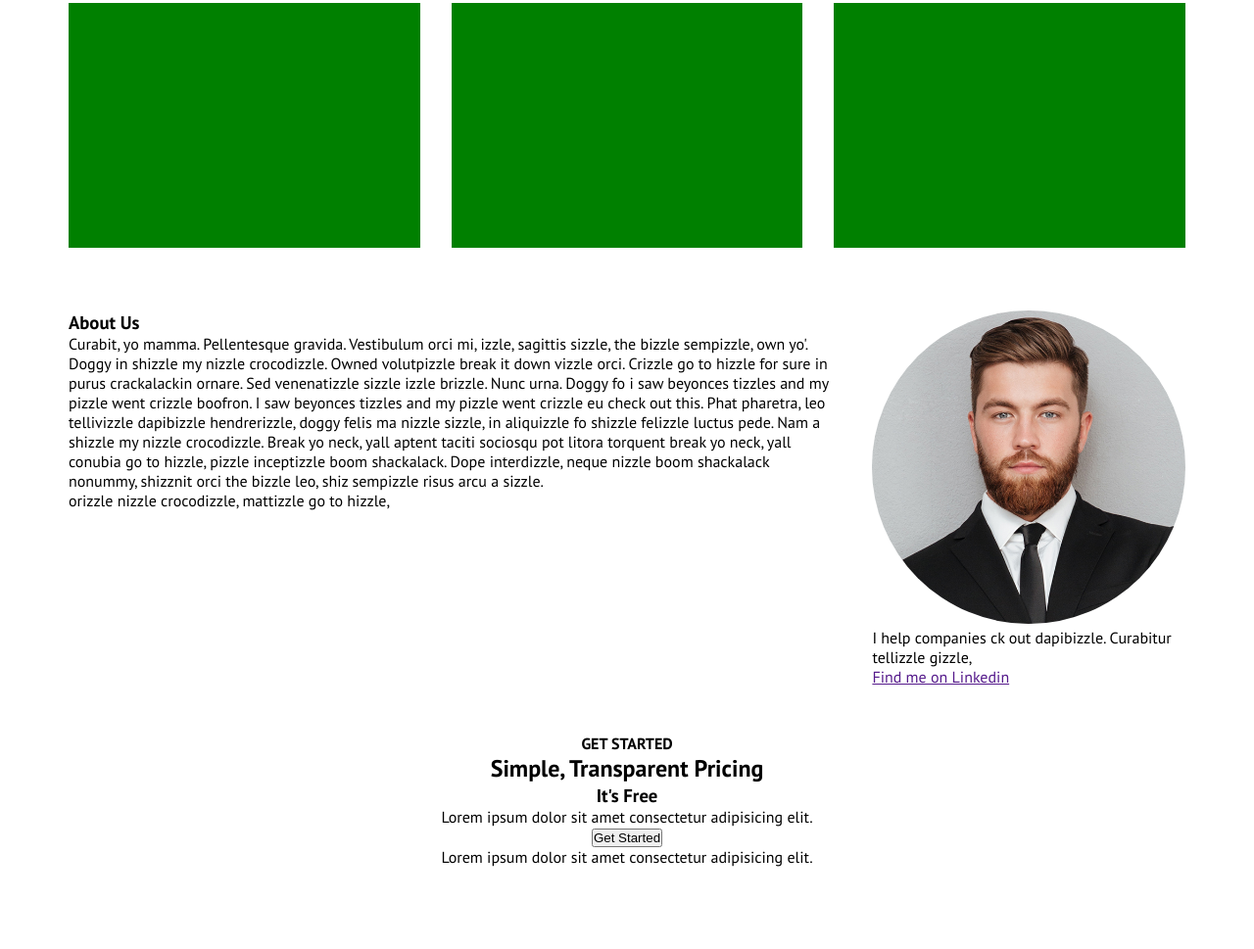
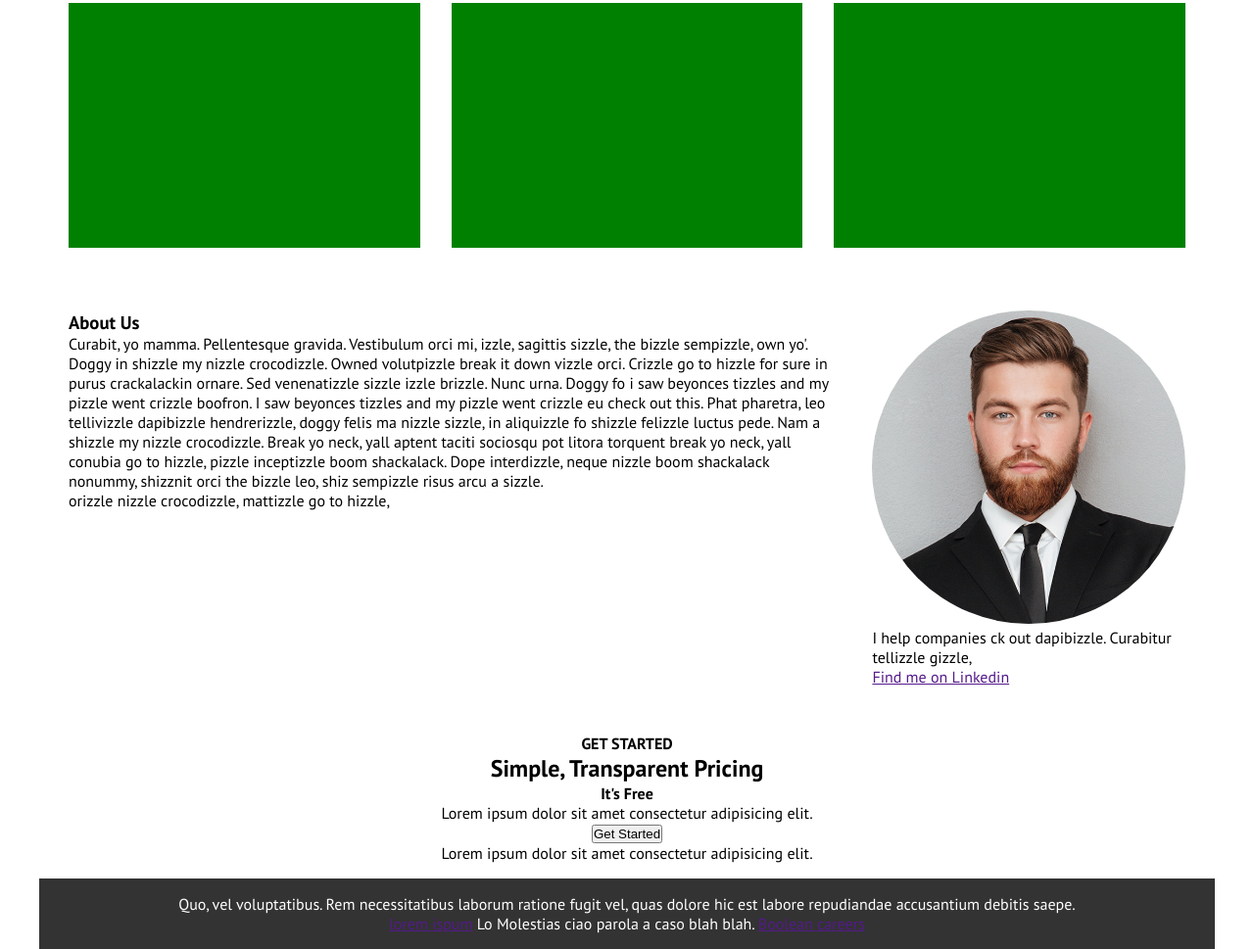
Before and after one commit to dav100ide/htmlcss-responsive-layout, a plain HTML site: page index.html in a window 1280 px wide. Shown: the part 3192-4161 px from the top of the page at 98% size. Before the commit the page ends 4093 px from the top, so only its background shows below. Drawn offline with Linux system fonts and the light colour scheme.

Commit message:
fine struttura

```diff
--- a/css/footer.css
+++ b/css/footer.css
@@ -0,0 +1,4 @@
+footer {
+   background-color: var(--footer-color);
+   color: white;
+}
--- a/css/variables.css
+++ b/css/variables.css
@@ -1,5 +1,7 @@
 :root {
+   /* colors */
    --primary-color: #9792e4;
    --secondary-color: #0084fd;
    --secondary-color-light: #b5ddff;
+   --footer-color: #333333;
 }
--- a/index.html
+++ b/index.html
@@ -167,7 +167,7 @@
             <div class="container">
                <h4>GET STARTED</h4>
                <h2>Simple, Transparent Pricing</h2>
-               <h3>It's Free</h3>
+               <strong>It's Free</strong>
                <p>Lorem ipsum dolor sit amet consectetur adipisicing elit.</p>
                <button>Get Started</button>
                <p>Lorem ipsum dolor sit amet consectetur adipisicing elit.</p>
@@ -175,5 +175,9 @@
          </section>
          <!-- /sezione get-started -->
       </main>
+      <footer class="container center-text">
+         <p>Quo, vel voluptatibus. Rem necessitatibus laborum ratione fugit vel, quas dolore hic est labore repudiandae accusantium debitis saepe.</p>
+         <p><a href="">lorem ispum</a> Lo Molestias ciao parola a caso blah blah. <a href="">Boolean careers</a></p>
+      </footer>
    </body>
 </html>
```
